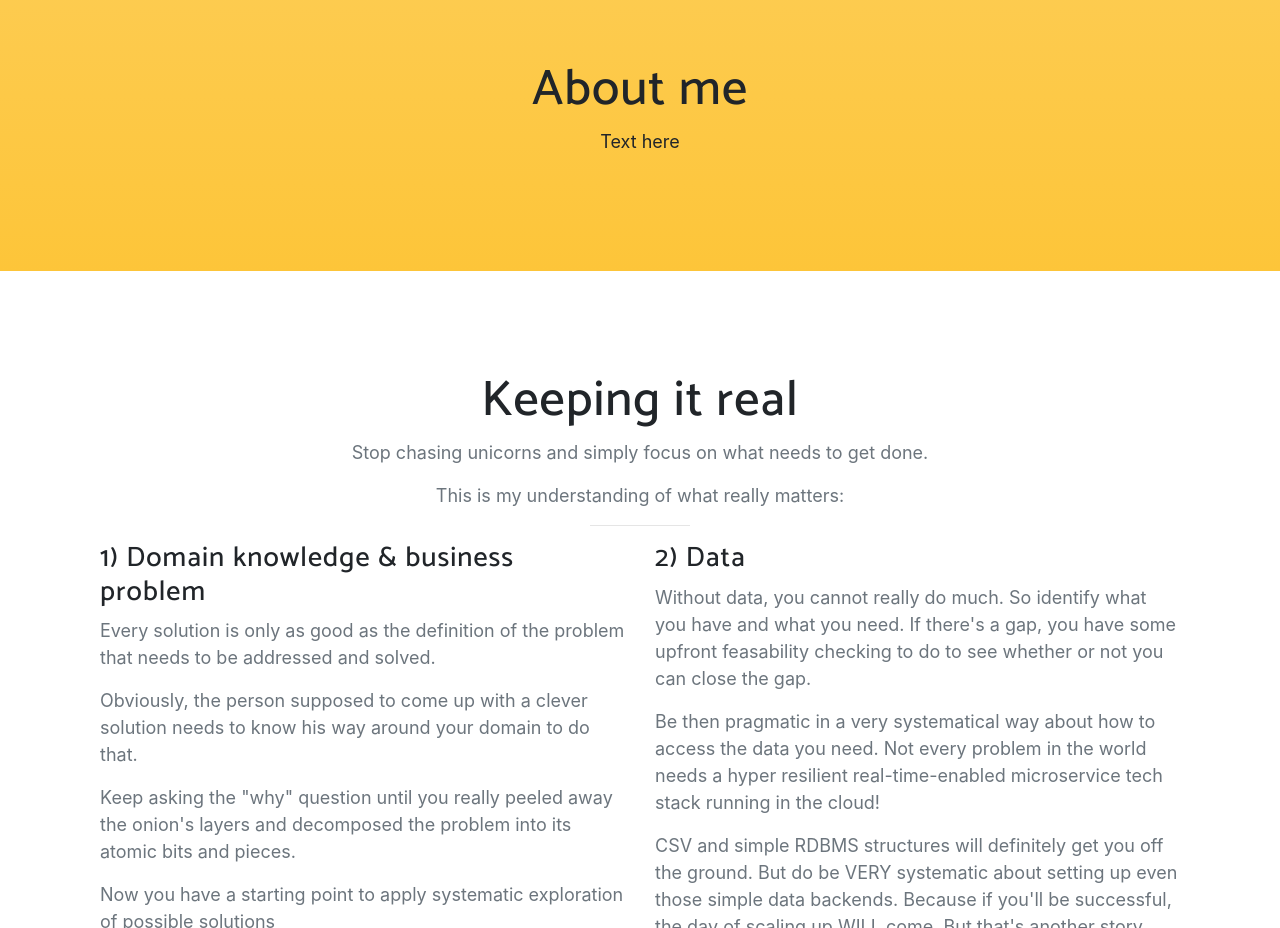
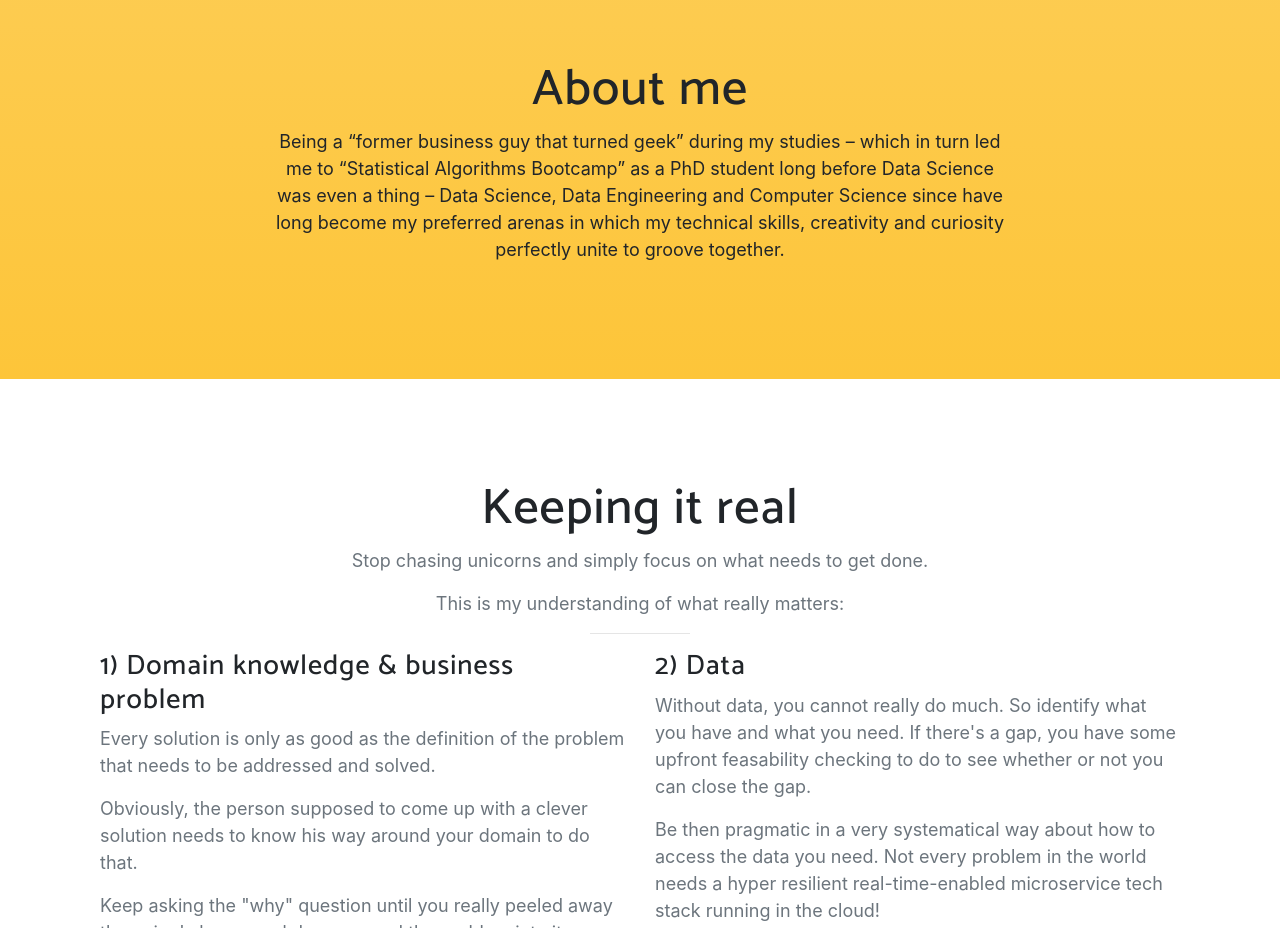
Before and after one commit to rappster/website, a website with bundled scripts: page index.html in a window 1280 px wide. Shown: the part 840-1768 px from the top of the page. Built offline with nearby package versions, Linux system fonts and the light colour scheme; a web font is replaced by a local one.

Commit message:
Updated about me

```diff
--- a/index.html
+++ b/index.html
@@ -111,7 +111,15 @@
       <div class="row">
         <div class="col-md-8 mx-auto">
           <h2 class="section-heading">About me</h2>
-          <p>Text here</p>
+          <blockquote class="blockquote">
+            <p class="mb-0">
+              Being a “former business guy that turned geek” during my studies – which in turn led me to
+              “Statistical Algorithms Bootcamp” as a PhD student long before Data Science was even a
+              thing – Data Science, Data Engineering and Computer Science since have long become my
+              preferred arenas in which my technical skills, creativity and curiosity perfectly unite
+              to groove together.
+            </p>
+          </blockquote>
         </div>
       </div>
     </div>
```
